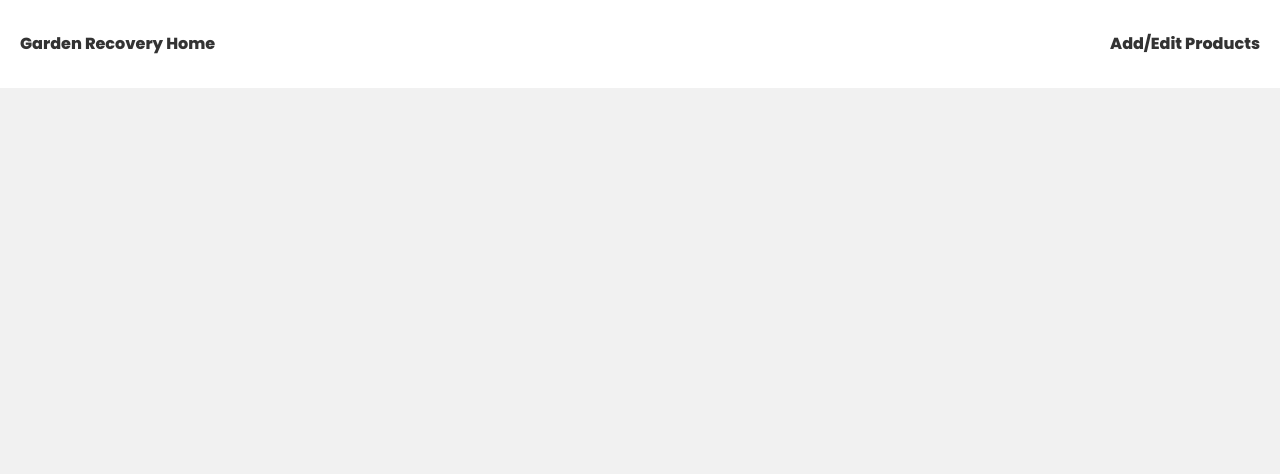
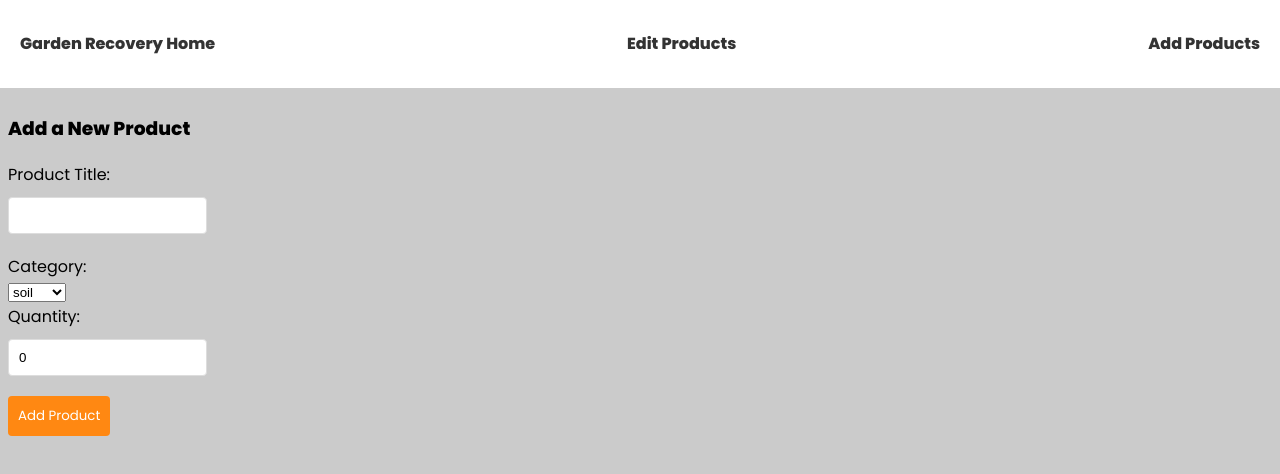
Before and after one commit to bushbass/hdGardenRecovery, a React (Create React App) app in the folder frontend/: page /add in a window 1280 px wide. Shown: the top 474 px of the page. Built offline with nearby package versions, Linux system fonts and the light colour scheme.

Commit message:
split add and edit into own pages

```diff
--- a/frontend/src/App.jsx
+++ b/frontend/src/App.jsx
@@ -3,6 +3,7 @@ import AddEditProducts from './pages/AddEditProducts'
 import Edit from './pages/Edit'
 import ListAll from './pages/ListAll'
 import Navbar from './components/Navbar'
+import AddProducts from './pages/AddProducts'
 
 function App() {
   return (
@@ -14,6 +15,7 @@ function App() {
             <Route path='/' element={<ListAll />}></Route>
             <Route path='/list' element={<AddEditProducts />}></Route>
             <Route path='/edit' element={<Edit />}></Route>
+            <Route path='/add' element={<AddProducts />}></Route>
           </Routes>
         </div>
       </BrowserRouter>
--- a/frontend/src/components/Navbar.jsx
+++ b/frontend/src/components/Navbar.jsx
@@ -8,7 +8,10 @@ function Navbar() {
           <h4>Garden Recovery Home</h4>
         </Link>
         <Link to='/list'>
-          <h4>Add/Edit Products</h4>
+          <h4>Edit Products</h4>
+        </Link>
+        <Link to='/add'>
+          <h4>Add Products</h4>
         </Link>
       </div>
     </header>
--- a/frontend/src/index.css
+++ b/frontend/src/index.css
@@ -7,7 +7,7 @@
   --error: #e7195a;
 }
 body {
-  background: #f1f1f1;
+  background: #cbcbcb;
   margin: 0;
   font-family: 'Poppins';
 }
@@ -28,15 +28,17 @@ header a {
 }
 .pages {
   max-width: 1400px;
-  padding: 20px;
+  padding: 8px;
   margin: 0 auto;
 }
 
 /* homepage */
 .home {
-  display: grid;
+  /* display: grid;
   grid-template-columns: 1fr 1fr;
-  gap: 100px;
+  gap: 100px; */
+  display: flex;
+  gap: 10px;
 }
 .list-all {
   display: flex;
@@ -45,13 +47,16 @@ header a {
   display: flex;
   justify-content: space-between;
 }
+.products {
+  width: 90vw;
+}
 .product-details {
   background: #fff;
   border-radius: 4px;
   margin: 20px auto;
-  padding: 20px;
+  padding: 10px;
   position: relative;
-  box-shadow: 2px 2px 5px rgba(0, 0, 0, 0.05);
+  box-shadow: 2px 2px 5px rgba(0, 0, 0, 0.5);
   display: flex;
   justify-content: space-between;
   align-items: center;
--- a/frontend/src/pages/AddEditProducts.jsx
+++ b/frontend/src/pages/AddEditProducts.jsx
@@ -29,7 +29,6 @@ function AddEditProducts() {
             <ProductDetails key={product._id} product={product} />
           ))}
       </div>
-      <ProductForm />
     </div>
   )
 }
--- /dev/null
+++ b/frontend/src/pages/AddProducts.jsx
@@ -0,0 +1,11 @@
+import ProductForm from '../components/ProductForm'
+
+function AddProducts() {
+  return (
+    <div className='home'>
+      <ProductForm />
+    </div>
+  )
+}
+
+export default AddProducts
```
